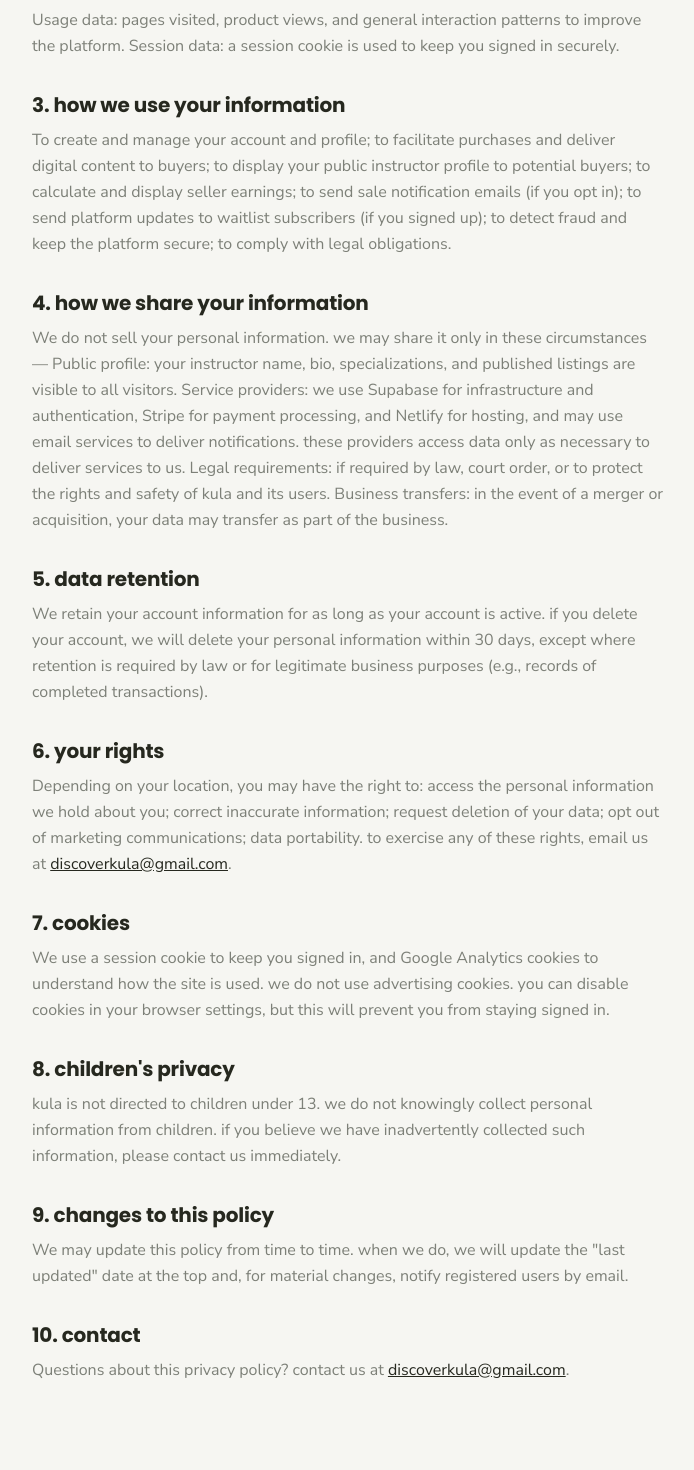
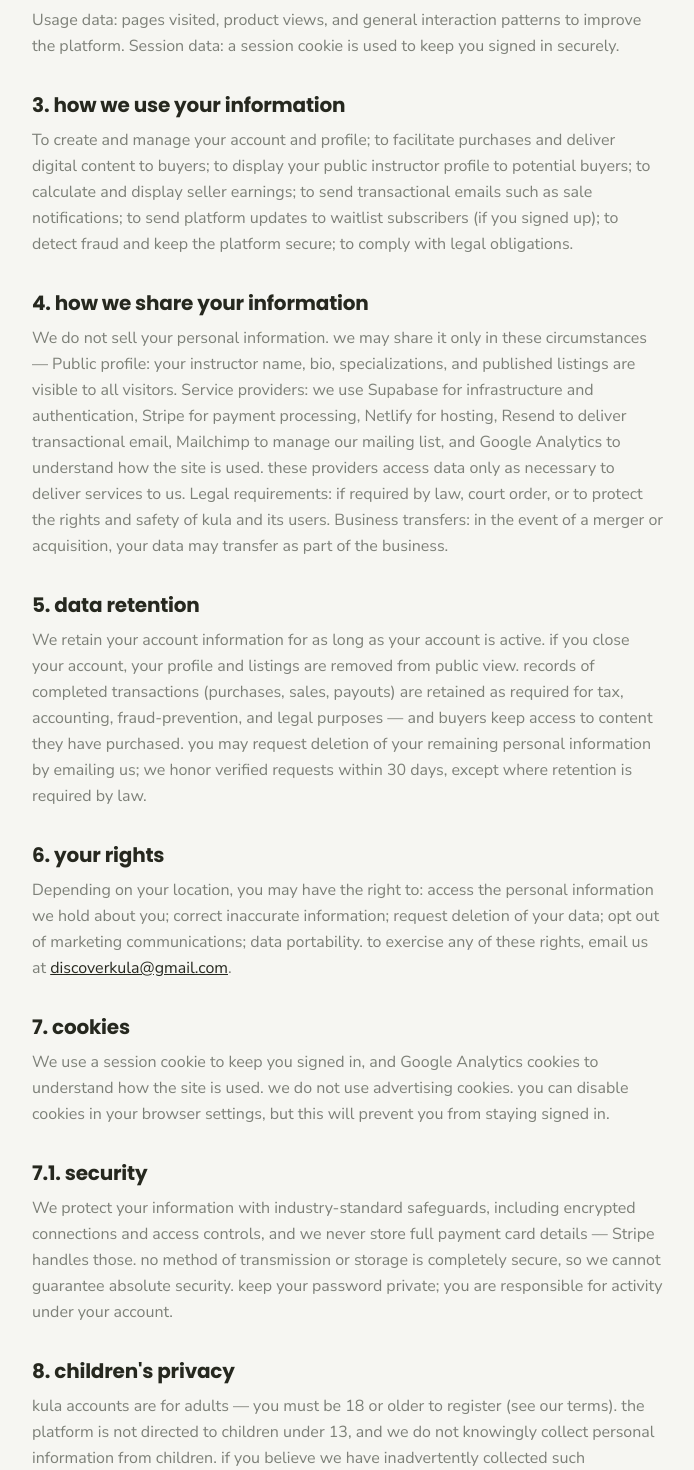
Before and after one commit to soreuh/kula-marketplace, a Next.js app: page /privacy in a window 1280 px wide. Shown: the part 680-2150 px from the top of the page, without its empty margins (292-986 px from the left). Built offline with nearby package versions, Linux system fonts and the light colour scheme; no server answers.

Commit message:
legal hardening pass (terms + privacy) + copy honesty + stripe v1 flag docs

```diff
--- a/app/dashboard/dashboard-client.tsx
+++ b/app/dashboard/dashboard-client.tsx
@@ -131,8 +131,8 @@ function PayoutsActivePanel({ feeRateLabel }: { feeRateLabel: string }) {
         </h3>
       </div>
       <p className="mt-1 text-sm text-sage-700/80">
-        stripe deposits your earnings to your bank monthly (around the 1st),
-        once your balance reaches $5.00. your kula rate: {feeRateLabel}.
+        stripe deposits your earnings to your bank monthly (around the 1st).
+        your kula rate: {feeRateLabel}.
       </p>
     </div>
   );
--- a/app/privacy/page.tsx
+++ b/app/privacy/page.tsx
@@ -15,6 +15,23 @@ export const metadata = { title: "privacy policy — kula" };
  *      (hosting)
  *   4. §7: cookie wording discloses Google Analytics (owner-approved —
  *      required before NEXT_PUBLIC_GA_MEASUREMENT_ID goes live)
+ * Protective-language pass (per Aleks, Aug 2026 — NOT legal advice; a
+ * licensed attorney must still review before launch):
+ *   5. §3: "sale notification emails (if you opt in)" promised an opt-in
+ *      control that does not exist yet → "transactional emails". Restore
+ *      opt-in wording when the notification-preferences feature ships.
+ *   6. §4: provider list completed — Resend, Mailchimp, Google Analytics
+ *      were added to the stack after the appendix was written.
+ *   7. §5 retention REWRITTEN — the appendix promised deletion of
+ *      personal information within 30 days of account deletion, but the
+ *      built system deliberately retains all data on account closure
+ *      (moderation is ghosting, never hard-delete; buyers keep purchases).
+ *      Policy now states the truth: public removal immediately,
+ *      transaction records retained, deletion-on-request honored within
+ *      30 days except legally required records.
+ *   8. NEW §7.1 security safeguards + no-absolute-guarantee.
+ *   9. §8: aligned with the terms' 18+ requirement.
+ *   Last-updated date bumped (material changes).
  * Section numbering (two sections numbered 2) is as in the source document.
  */
 
@@ -43,7 +60,7 @@ export default function PrivacyPage() {
       <h1 className="font-display text-4xl font-bold lowercase">
         privacy policy
       </h1>
-      <p className="mt-2 text-sm text-fog">last updated: June 2, 2025</p>
+      <p className="mt-2 text-sm text-fog">last updated: August 14, 2026</p>
 
       <div className="mt-8 flex flex-col gap-8 leading-relaxed text-fog">
         <Section n="1" title="Who We Are">
@@ -76,8 +93,8 @@ export default function PrivacyPage() {
           To create and manage your account and profile; to facilitate
           purchases and deliver digital content to buyers; to display your
           public instructor profile to potential buyers; to calculate and
-          display seller earnings; to send sale notification emails (if you
-          opt in); to send platform updates to waitlist subscribers (if you
+          display seller earnings; to send transactional emails such as sale
+          notifications; to send platform updates to waitlist subscribers (if you
           signed up); to detect fraud and keep the platform secure; to comply
           with legal obligations.
         </Section>
@@ -87,9 +104,11 @@ export default function PrivacyPage() {
           these circumstances — Public profile: your instructor name, bio,
           specializations, and published listings are visible to all visitors.
           Service providers: we use Supabase for infrastructure and
-          authentication, Stripe for payment processing, and Netlify for
-          hosting, and may use email services to deliver notifications. these
-          providers access data only as necessary to deliver services to us.
+          authentication, Stripe for payment processing, Netlify for hosting,
+          Resend to deliver transactional email, Mailchimp to manage our
+          mailing list, and Google Analytics to understand how the site is
+          used. these providers access data only as necessary to deliver
+          services to us.
           Legal requirements: if required by law, court order, or to protect
           the rights and safety of kula and its users. Business transfers: in
           the event of a merger or acquisition, your data may transfer as part
@@ -98,10 +117,14 @@ export default function PrivacyPage() {
 
         <Section n="5" title="Data Retention">
           We retain your account information for as long as your account is
-          active. if you delete your account, we will delete your personal
-          information within 30 days, except where retention is required by
-          law or for legitimate business purposes (e.g., records of completed
-          transactions).
+          active. if you close your account, your profile and listings are
+          removed from public view. records of completed transactions
+          (purchases, sales, payouts) are retained as required for tax,
+          accounting, fraud-prevention, and legal purposes — and buyers keep
+          access to content they have purchased. you may request deletion of
+          your remaining personal information by emailing us; we honor
+          verified requests within 30 days, except where retention is
+          required by law.
         </Section>
 
         <Section n="6" title="Your Rights">
@@ -123,11 +146,21 @@ export default function PrivacyPage() {
           settings, but this will prevent you from staying signed in.
         </Section>
 
+        <Section n="7.1" title="Security">
+          We protect your information with industry-standard safeguards,
+          including encrypted connections and access controls, and we never
+          store full payment card details — Stripe handles those. no method
+          of transmission or storage is completely secure, so we cannot
+          guarantee absolute security. keep your password private; you are
+          responsible for activity under your account.
+        </Section>
+
         <Section n="8" title="Children's Privacy">
-          kula is not directed to children under 13. we do not knowingly
-          collect personal information from children. if you believe we have
-          inadvertently collected such information, please contact us
-          immediately.
+          kula accounts are for adults — you must be 18 or older to register
+          (see our terms). the platform is not directed to children under 13,
+          and we do not knowingly collect personal information from children.
+          if you believe we have inadvertently collected such information,
+          please contact us immediately.
         </Section>
 
         <Section n="9" title="Changes to This Policy">
--- a/lib/email.ts
+++ b/lib/email.ts
@@ -34,8 +34,7 @@ export async function sendSaleEmail(opts: {
             <p>Your net: <strong style="color:#4b6a52">${usd(opts.netCents)}</strong>
             <span style="color:#888">(kula fee ${usd(opts.feeCents)})</span></p>
             <p style="color:#888;font-size:13px">Payouts go to your bank monthly via
-            Stripe once your balance reaches $5.00. You can turn these emails off in
-            your dashboard.</p>
+            Stripe.</p>
           </div>`,
       }),
     });
```
Also changed, not shown: app/terms/page.tsx (+57 -11 lines), 2 other files (tests, documents, lock files or other folders).
